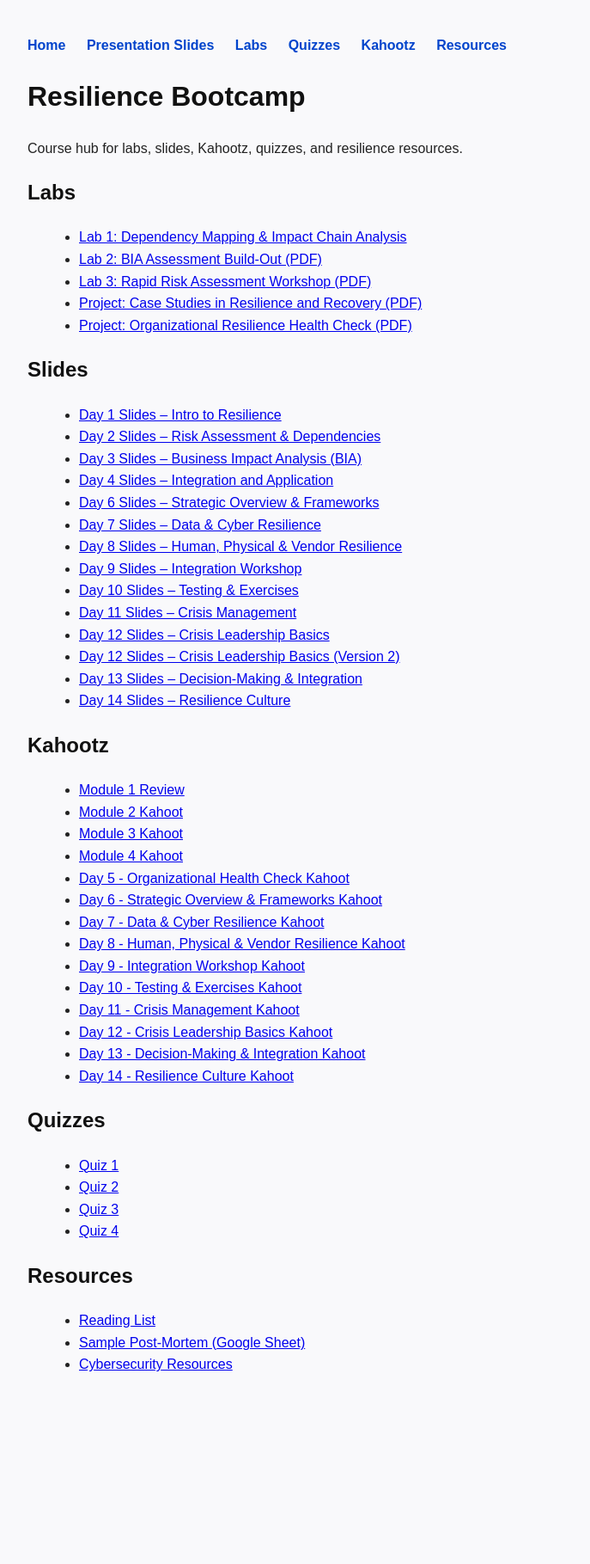
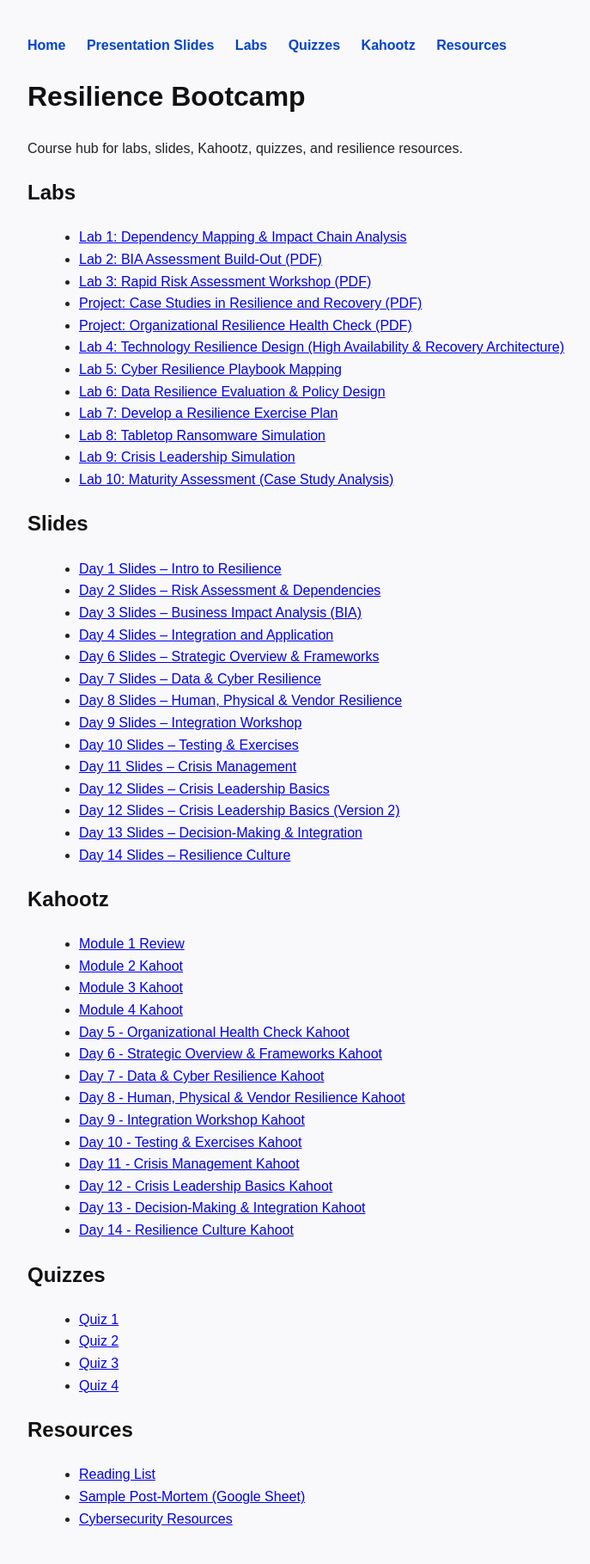
Before and after one commit to andry-collab/resilience-bootcamp, a Jekyll site: the page index.html, which Jekyll copies as it is, in a window 1280 px wide. Shown: the whole page at 86% size, without its empty margins (8-695 px from the left). Built offline with Jekyll 4.4.1, drawn with Linux system fonts in a browser that asks for light colours; before the commit the page ends 1640 px from its top, so only the background shows below that.

Commit message:
Added Lab 4–10 PDFs and updated Labs section on website

```diff
--- a/index.html
+++ b/index.html
@@ -47,6 +47,13 @@
   <li><a href="labs/lab-03-rapid-risk-assessment.pdf">Lab 3: Rapid Risk Assessment Workshop (PDF)</a></li>
   <li><a href="labs/project-case-studies-resilience-recovery.pdf">Project: Case Studies in Resilience and Recovery (PDF)</a></li>
   <li><a href="labs/project-organizational-resilience-health-check.pdf">Project: Organizational Resilience Health Check (PDF)</a></li>
+  <li><a href="labs/lab04-technology-resilience-design.pdf">Lab 4: Technology Resilience Design (High Availability & Recovery Architecture)</a></li>
+  <li><a href="labs/lab05-cyber-resilience-playbook-mapping.pdf">Lab 5: Cyber Resilience Playbook Mapping</a></li>
+  <li><a href="labs/lab06-data-resilience-evaluation-policy.pdf">Lab 6: Data Resilience Evaluation & Policy Design</a></li>
+  <li><a href="labs/lab07-resilience-exercise-plan.pdf">Lab 7: Develop a Resilience Exercise Plan</a></li>
+  <li><a href="labs/lab08-tabletop-ransomware-simulation.pdf">Lab 8: Tabletop Ransomware Simulation</a></li>
+  <li><a href="labs/lab09-crisis-leadership-simulation.pdf">Lab 9: Crisis Leadership Simulation</a></li>
+  <li><a href="labs/lab10-maturity-assessment-case-study.pdf">Lab 10: Maturity Assessment (Case Study Analysis)</a></li>
 </ul>
 
   <h2>Slides</h2>
```
Also changed, not shown: 7 other files.
